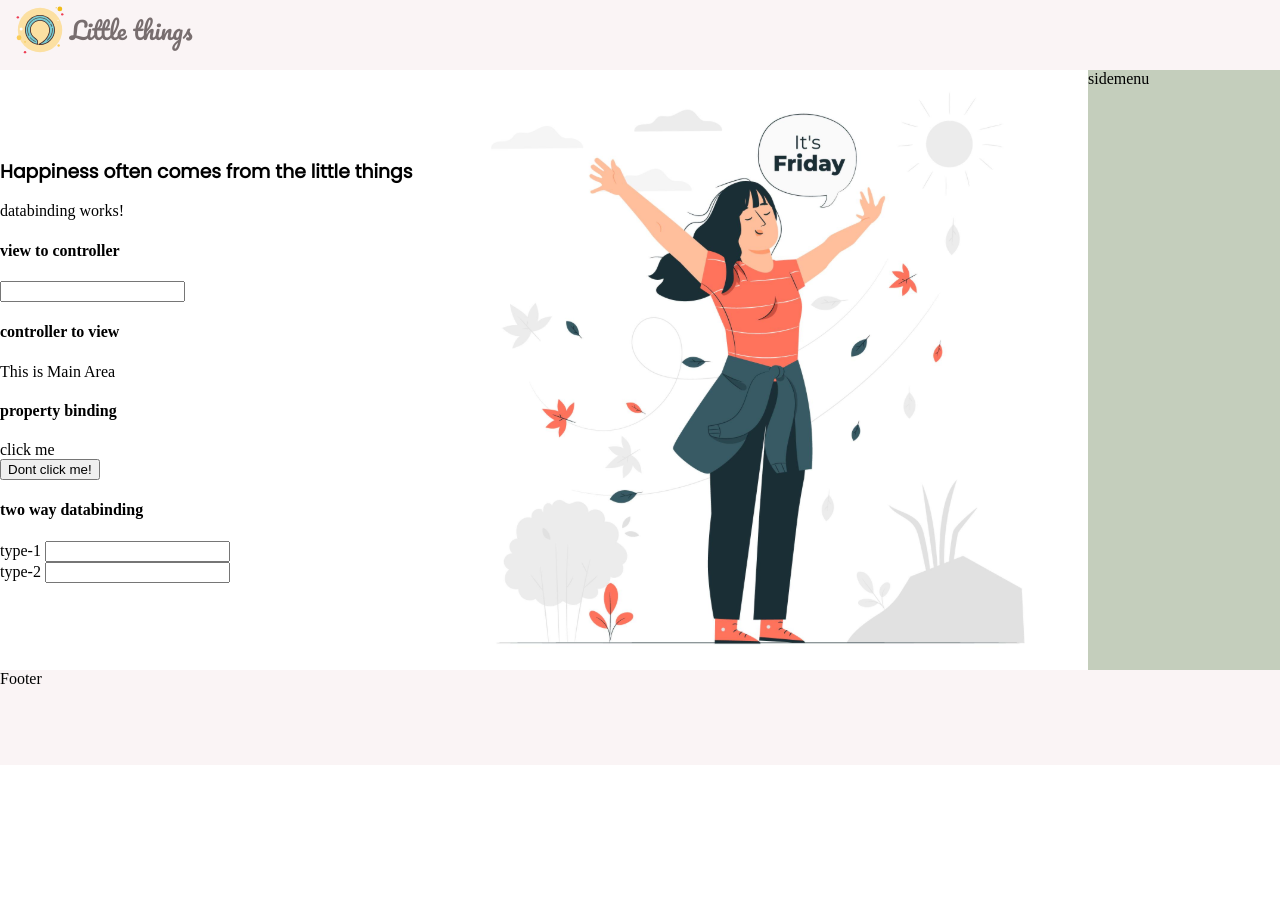
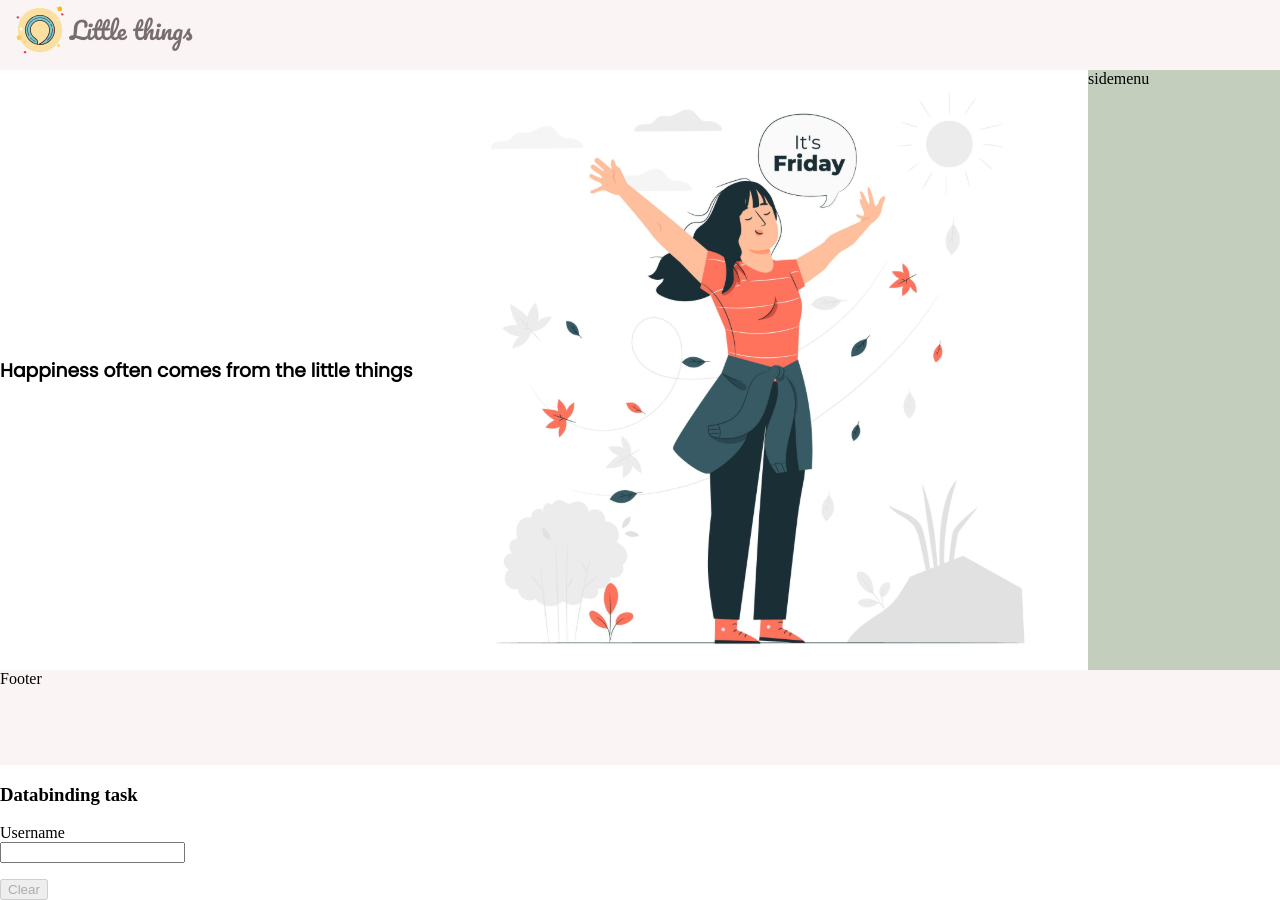
Before and after one commit to umavedha/myApp, an Angular app: page / in a window 1280 px wide. Before the commit the page ends 800 px from the top, so only its background shows below. Built offline with nearby package versions, Linux system fonts and the light colour scheme.

Commit message:
databinding task completed

```diff
--- a/src/app/app.component.html
+++ b/src/app/app.component.html
@@ -12,3 +12,9 @@
 <div>
   <app-footercomponent></app-footercomponent>
 </div>
+<div>
+  <h3>Databinding task</h3>
+  <div>
+    <app-databindtask></app-databindtask>
+  </div>
+</div>
--- a/src/app/app.module.ts
+++ b/src/app/app.module.ts
@@ -9,6 +9,7 @@ import { MainareacomponentComponent } from './mainareacomponent/mainareacomponen
 import { SidebarcomponentComponent } from './sidebarcomponent/sidebarcomponent.component';
 import { DatabindingComponent } from './databinding/databinding.component';
 import { FormsModule } from '@angular/forms';
+import { DatabindtaskComponent } from './databindtask/databindtask.component';
 
 @NgModule({
   declarations: [
@@ -18,6 +19,7 @@ import { FormsModule } from '@angular/forms';
     MainareacomponentComponent,
     SidebarcomponentComponent,
     DatabindingComponent,
+    DatabindtaskComponent,
   ],
   imports: [BrowserModule, AppRoutingModule, FormsModule],
   providers: [],
--- /dev/null
+++ b/src/app/databindtask/databindtask.component.html
@@ -0,0 +1,10 @@
+<div>
+    <label for="">Username</label>
+    <div>
+        <input type="text" name="" id="" (keyup)="enableBtn($event)" [(ngModel)]="username">
+    </div>
+    <p>{{username}}</p>
+</div>
+<div>
+    <button [disabled]="isDisable" (click)="clearInput()">Clear</button>
+</div>
--- /dev/null
+++ b/src/app/databindtask/databindtask.component.ts
@@ -0,0 +1,25 @@
+import { Component, OnInit } from '@angular/core';
+
+@Component({
+  selector: 'app-databindtask',
+  templateUrl: './databindtask.component.html',
+  styleUrls: ['./databindtask.component.scss'],
+})
+export class DatabindtaskComponent implements OnInit {
+  username: string = '';
+  isDisable: boolean = true;
+  constructor() {}
+
+  ngOnInit(): void {}
+  clearInput() {
+    this.username = '';
+    this.isDisable = true;
+  }
+  enableBtn(event: any) {
+    if (event.target.value != '') {
+      this.isDisable = false;
+    } else {
+      this.isDisable = true;
+    }
+  }
+}
--- a/src/app/mainareacomponent/mainareacomponent.component.html
+++ b/src/app/mainareacomponent/mainareacomponent.component.html
@@ -3,7 +3,7 @@
         <h3 class="content">
             Happiness often comes from the little things
         </h3>
-        <app-databinding></app-databinding>
+        <!-- <app-databinding></app-databinding> -->
     </div>
     <div>
         <img class="contentImage" src="../../assets/4612936 1.svg" alt="">
```
Also changed, not shown: src/app/databindtask/databindtask.component.scss (added), 1 other file (tests, documents, lock files or other folders).
